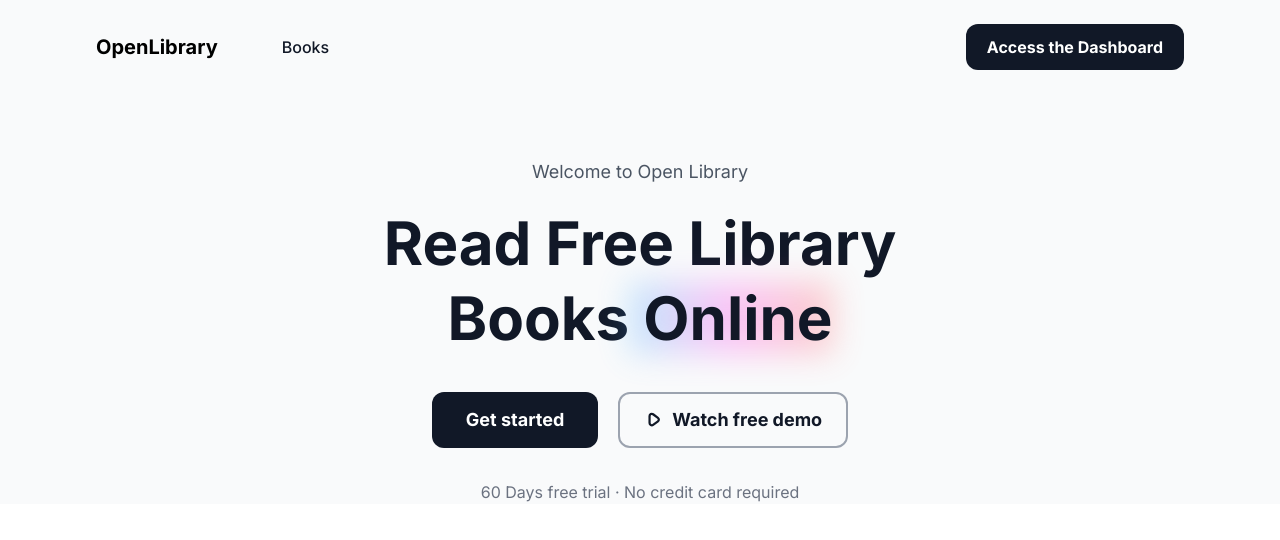
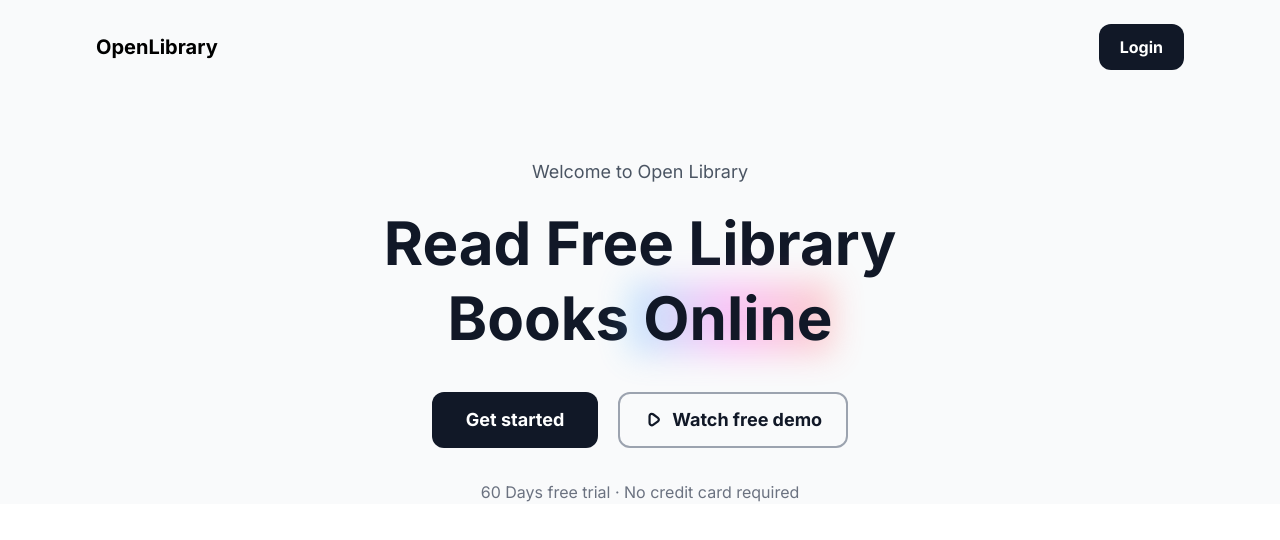
Before and after one commit to yawar-abass/admin-dashboard, a Next.js app: page / in a window 1280 px wide. Shown: the top 540 px of the page. Built offline with nearby package versions, Linux system fonts and the light colour scheme; no server answers.

Commit message:
add admin authentication

```diff
--- /dev/null
+++ b/auth.ts
@@ -0,0 +1,31 @@
+import type { NextAuthConfig } from "next-auth";
+import NextAuth from "next-auth";
+import CredentialsProvider from "next-auth/providers/credentials";
+
+const credentialsConfig = CredentialsProvider({
+  name: "Credentials",
+  credentials: {
+    username: { label: "Username" },
+    password: { label: "Password", type: "password" },
+  },
+  async authorize(credentials) {
+    if (credentials.username === "admin" && credentials.password === "root") {
+      return {
+        name: "Admin",
+      };
+    } else return null;
+  },
+});
+
+const config = {
+  providers: [credentialsConfig],
+  callbacks: {
+    authorized({ request, auth }) {
+      const { pathname } = request.nextUrl;
+      if (pathname === "/middleware-page") return !!auth;
+      return true;
+    },
+  },
+} satisfies NextAuthConfig;
+
+export const { handlers, auth, signIn, signOut } = NextAuth(config);
--- a/package.json
+++ b/package.json
@@ -16,6 +16,7 @@
     "axios": "^1.7.1",
     "file-saver": "^2.0.5",
     "next": "14.2.3",
+    "next-auth": "^5.0.0-beta.18",
     "papaparse": "^5.4.1",
     "react": "^18",
     "react-dom": "^18"
--- /dev/null
+++ b/src/app/api/auth/[...nextauth]/route.ts
@@ -0,0 +1,4 @@
+import { handlers } from "../../../../../auth";
+
+// Referring to the auth.ts we just created
+export const { GET, POST } = handlers;
--- a/src/app/dashboard/layout.tsx
+++ /dev/null
@@ -1,11 +0,0 @@
-import React from "react";
-
-const DashboardLayout = ({
-  children,
-}: Readonly<{
-  children: React.ReactNode;
-}>) => {
-  return <main className="container max-w-7xl  mx-auto">{children}</main>;
-};
-
-export default DashboardLayout;
--- a/src/app/dashboard/page.tsx
+++ b/src/app/dashboard/page.tsx
@@ -1,11 +1,17 @@
 import Dashboard from "@/components/Dashboard";
 import React from "react";
+import { auth } from "../../../auth";
+import { redirect } from "next/navigation";
 
-const DashboardPage = () => {
+const DashboardPage = async () => {
+  const session = await auth();
+  if (!session || !session.user) {
+    redirect("/");
+  }
   return (
-    <>
+    <main className="container max-w-7xl  mx-auto">
       <Dashboard />
-    </>
+    </main>
   );
 };
 
--- a/src/app/layout.tsx
+++ b/src/app/layout.tsx
@@ -2,6 +2,7 @@ import type { Metadata } from "next";
 import { Inter } from "next/font/google";
 import "./globals.css";
 import Navbar from "@/components/Navbar";
+import Providers from "./providers";
 
 const inter = Inter({ subsets: ["latin"] });
 
@@ -18,8 +19,10 @@ export default function RootLayout({
   return (
     <html lang="en">
       <body className={inter.className}>
-        <Navbar />
-        {children}
+        <Providers>
+          <Navbar />
+          {children}
+        </Providers>
       </body>
     </html>
   );
--- /dev/null
+++ b/src/app/providers.tsx
@@ -0,0 +1,10 @@
+"use client";
+
+import { SessionProvider } from "next-auth/react";
+import React from "react";
+
+function Providers({ children }: { children: React.ReactNode }) {
+  return <SessionProvider>{children}</SessionProvider>;
+}
+
+export default Providers;
--- a/src/components/Dashboard/Table.tsx
+++ b/src/components/Dashboard/Table.tsx
@@ -1,10 +1,8 @@
 "use client";
 
 import * as React from "react";
-import PropTypes from "prop-types";
 import {
   Box,
-  Checkbox,
   Paper,
   Table,
   TableBody,
@@ -114,8 +112,8 @@ export default function EnhancedTable({ data }: EnhancedTableProps) {
     saveAs(blob, "books.csv");
   };
 
-  const emptyRows =
-    page > 0 ? Math.max(0, (1 + page) * rowsPerPage - rows.length) : 0;
+  // const emptyRows =
+  //   page > 0 ? Math.max(0, (1 + page) * rowsPerPage - rows.length) : 0;
 
   const visibleRows = React.useMemo(
     () =>
@@ -137,7 +135,11 @@ export default function EnhancedTable({ data }: EnhancedTableProps) {
             onChange={handleSearchChange}
             sx={{ mb: 2, mr: 2 }}
           />
-          <Button variant="contained" onClick={handleDownloadCSV}>
+          <Button
+            variant="contained"
+            sx={{ height: 50 }}
+            onClick={handleDownloadCSV}
+          >
             Download CSV
           </Button>
         </Box>
@@ -176,15 +178,7 @@ export default function EnhancedTable({ data }: EnhancedTableProps) {
                   </TableRow>
                 );
               })}
-              {emptyRows > 0 && (
-                <TableRow
-                  style={{
-                    height: 53 * emptyRows,
-                  }}
-                >
-                  <TableCell colSpan={6} />
-                </TableRow>
-              )}
+
               {loading && (
                 <TableRow>
                   <TableCell colSpan={6} align="center">
--- /dev/null
+++ b/src/components/Navbar/Auth.tsx
@@ -0,0 +1,50 @@
+"use server";
+import React from "react";
+import { auth, signIn, signOut } from "../../../auth";
+import { redirect } from "next/navigation";
+
+const Auth = async () => {
+  const session = await auth();
+  return (
+    <div className="hidden lg:ml-auto lg:flex lg:items-center lg:space-x-10">
+      <div className="ml-auto">
+        {session && session.user ? (
+          <div className="flex gap-2 items-center">
+            <p className="text-white font-semibold text-sm">
+              {session.user.name}
+            </p>
+            <form
+              action={async () => {
+                "use server";
+                await signOut();
+              }}
+            >
+              <button
+                className="rounded-md bg-white/10 px-3 py-2 text-sm font-semibold text-white shadow-sm hover:bg-white/20"
+                type="submit"
+              >
+                Logout
+              </button>
+            </form>
+          </div>
+        ) : (
+          <form
+            action={async () => {
+              "use server";
+              await signIn("credentials", { redirectTo: "/dashboard" });
+            }}
+          >
+            <button
+              className="rounded-md bg-white/10 px-3 py-2 text-sm font-semibold text-white shadow-sm hover:bg-white/20"
+              type="submit"
+            >
+              Login
+            </button>
+          </form>
+        )}
+      </div>
+    </div>
+  );
+};
+
+export default Auth;
--- a/src/components/Navbar/index.tsx
+++ b/src/components/Navbar/index.tsx
@@ -1,19 +1,9 @@
-"use client";
-import Image from "next/image";
 import Link from "next/link";
 import React from "react";
-import { useState } from "react";
-import MobileNav from "./MobileNav";
+import { auth, signIn, signOut } from "../../../auth";
 
-const navLinks = [
-  {
-    title: "Books",
-    href: "#",
-  },
-];
-
-function Navbar() {
-  const [expanded, setExpanded] = useState(false);
+async function Navbar() {
+  const session = await auth();
   return (
     <header className=" py-4   md:py-6  bg-gray-50">
       <div className="container px-4 mx-auto sm:px-6 lg:px-24">
@@ -23,78 +13,49 @@ function Navbar() {
               OpenLibrary
             </Link>
           </div>
-          <div className="hidden lg:flex lg:ml-16 lg:items-center lg:justify-center lg:space-x-10 ">
-            {navLinks.map((link, index) => (
-              <Link
-                href={link.href}
-                className="text-base font-medium text-gray-900 transition-all duration-200 rounded focus:outline-none font-pj hover:text-opacity-50 focus:ring-1 focus:ring-gray-900 focus:ring-offset-2"
-                key={index}
-              >
-                {link.title}
-              </Link>
-            ))}
-          </div>
           <div className="hidden lg:ml-auto lg:flex lg:items-center lg:space-x-10">
-            <Link
-              href="/dashboard"
-              className="inline-flex items-center justify-center px-5 py-2 text-base font-bold leading-7 text-white transition-all duration-200 bg-gray-900 border border-transparent rounded-xl hover:bg-gray-600 font-pj focus:outline-none focus:ring-2 focus:ring-offset-2 focus:ring-gray-900"
-              role="button"
-            >
-              Access the Dashboard
-            </Link>
+            <div className="ml-auto">
+              {session && session.user ? (
+                <div className="flex gap-2 items-center">
+                  <p className="text-black font-semibold text-sm">
+                    {session.user.name}
+                  </p>
+                  <form
+                    action={async () => {
+                      "use server";
+                      await signOut();
+                    }}
+                  >
+                    <button
+                      className="inline-flex items-center justify-center px-5 py-2 text-base font-bold leading-7 text-white transition-all duration-200 bg-gray-900 border border-transparent rounded-xl hover:bg-gray-600 font-pj focus:outline-none focus:ring-2 focus:ring-offset-2 focus:ring-gray-900"
+                      role="button"
+                      type="submit"
+                    >
+                      Logout
+                    </button>
+                  </form>
+                </div>
+              ) : (
+                <form
+                  action={async () => {
+                    "use server";
+                    await signIn("", { redirectTo: "/dashboard" });
+                  }}
+                >
+                  <button
+                    className="inline-flex items-center justify-center px-5 py-2 text-base font-bold leading-7 text-white transition-all duration-200 bg-gray-900 border border-transparent rounded-xl hover:bg-gray-600 font-pj focus:outline-none focus:ring-2 focus:ring-offset-2 focus:ring-gray-900"
+                    role="button"
+                    type="submit"
+                  >
+                    Login
+                  </button>
+                </form>
+              )}
+            </div>
           </div>
 
           {/* Hambergur mobile menu  */}
-          <div className="flex lg:hidden">
-            <button
-              type="button"
-              className="text-gray-900"
-              onClick={() => setExpanded(!expanded)}
-              aria-expanded={expanded}
-            >
-              <span
-                style={{ display: !expanded ? "block" : "none" }}
-                aria-hidden="true"
-              >
-                <svg
-                  className="w-7 h-7"
-                  xmlns="http://www.w3.org/2000/svg"
-                  fill="none"
-                  viewBox="0 0 24 24"
-                  stroke="currentColor"
-                >
-                  <path
-                    strokeLinecap="round"
-                    strokeLinejoin="round"
-                    strokeWidth="1.5"
-                    d="M4 6h16M4 12h16M4 18h16"
-                  />
-                </svg>
-              </span>
-
-              <span
-                style={{ display: expanded ? "block" : "none" }}
-                aria-hidden="true"
-              >
-                <svg
-                  className="w-7 h-7"
-                  xmlns="http://www.w3.org/2000/svg"
-                  fill="none"
-                  viewBox="0 0 24 24"
-                  stroke="currentColor"
-                >
-                  <path
-                    strokeLinecap="round"
-                    strokeLinejoin="round"
-                    strokeWidth="2"
-                    d="M6 18L18 6M6 6l12 12"
-                  />
-                </svg>
-              </span>
-            </button>
-          </div>
         </div>
-        <MobileNav expanded={expanded} navLinks={navLinks} />
       </div>
     </header>
   );
--- /dev/null
+++ b/src/middleware.ts
@@ -0,0 +1 @@
+export { auth as middleware } from "../auth";
```
Also changed, not shown: 2 other files (tests, documents, lock files or other folders).
